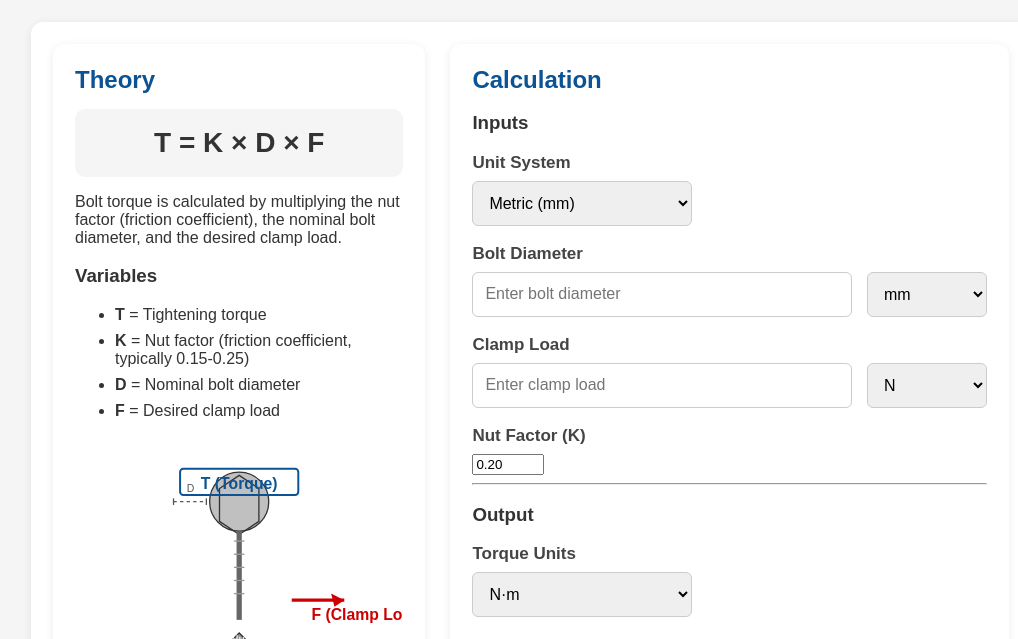
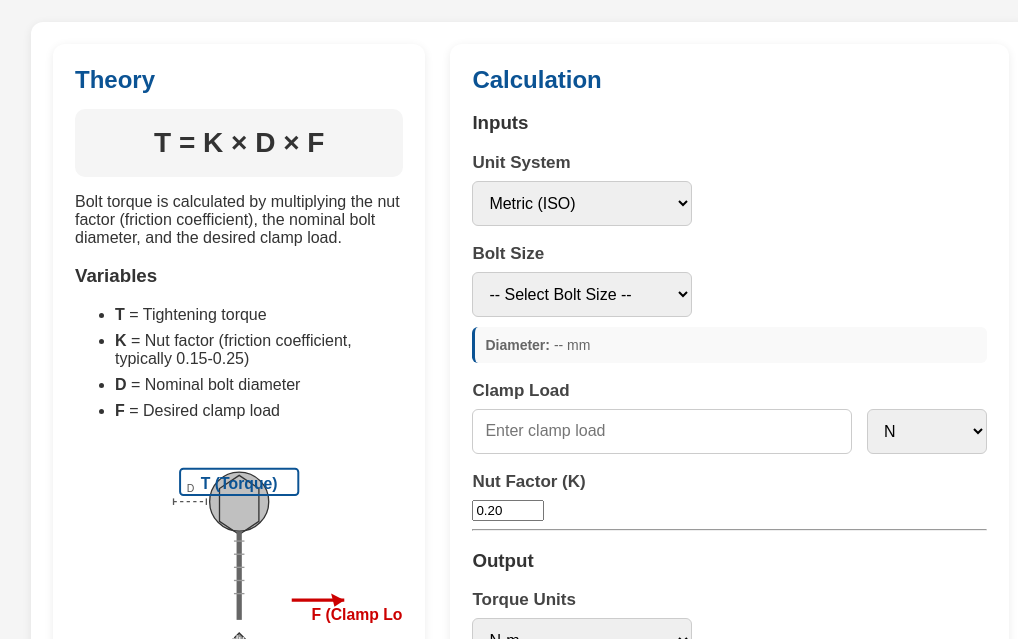
Before and after one commit to laheyengineering-lab/Engineering-Calcs-Pro, a plain HTML site: page calculators/bolt-torque.html in a window 1280 px wide. Shown: the part 151-790 px from the top of the page, without its empty margins (109-1127 px from the left). Drawn offline with Linux system fonts and the light colour scheme.

Commit message:
Update bolt torque HTML to use bolt size dropdown with database

```diff
--- a/calculators/bolt-torque.html
+++ b/calculators/bolt-torque.html
@@ -214,11 +214,11 @@ Unit System
 </label>
 
 
-<select id="unitSystem" class="output-select" onchange="updateBoltSizes()">
+<select id="unitSystem" class="output-select" onchange="updateBoltCalculator()">
 
-<option value="metric" selected>Metric (mm)</option>
+<option value="metric" selected>Metric (ISO)</option>
 
-<option value="imperial">Imperial (in)</option>
+<option value="imperial">Imperial (UTS)</option>
 
 </select>
 
@@ -227,30 +227,22 @@ Unit System
 
 <label class="input-label">
 
-Bolt Diameter
+Bolt Size
 
 </label>
 
 
-<div class="input-row">
+<select id="boltSize" class="output-select" onchange="updateDiameterDisplay()">
 
-<input
-id="boltDiameter"
-type="number"
-placeholder="Enter bolt diameter"
-step="0.1"
->
-
-<select id="diameterUnit">
-
-<option>mm</option>
-
-<option>cm</option>
-
-<option>in</option>
+<option value="">-- Select Bolt Size --</option>
 
 </select>
 
+
+<div style="background-color: #f9f9f9; padding: 10px; margin: 10px 0; border-radius: 6px; border-left: 3px solid #0b5394;">
+    <p style="margin: 0; font-size: 14px; color: #666;">
+        <strong>Diameter:</strong> <span id="diameterDisplay">--</span> <span id="diameterUnitDisplay">mm</span>
+    </p>
 </div>
 
 
@@ -406,6 +398,11 @@ class="output-select">
 
 <p>
 <strong>Given:</strong>
+</p>
+
+
+<p>
+Bolt Size: M10
 </p>
 
 
@@ -580,6 +577,7 @@ Use calibrated torque wrenches for critical fastening operations.
 </div>
 
 <script src="../js/units.js"></script>
+<script src="../js/bolt-database.js"></script>
 <script src="../js/bolt-torque.js"></script>
 
 </body>
```
